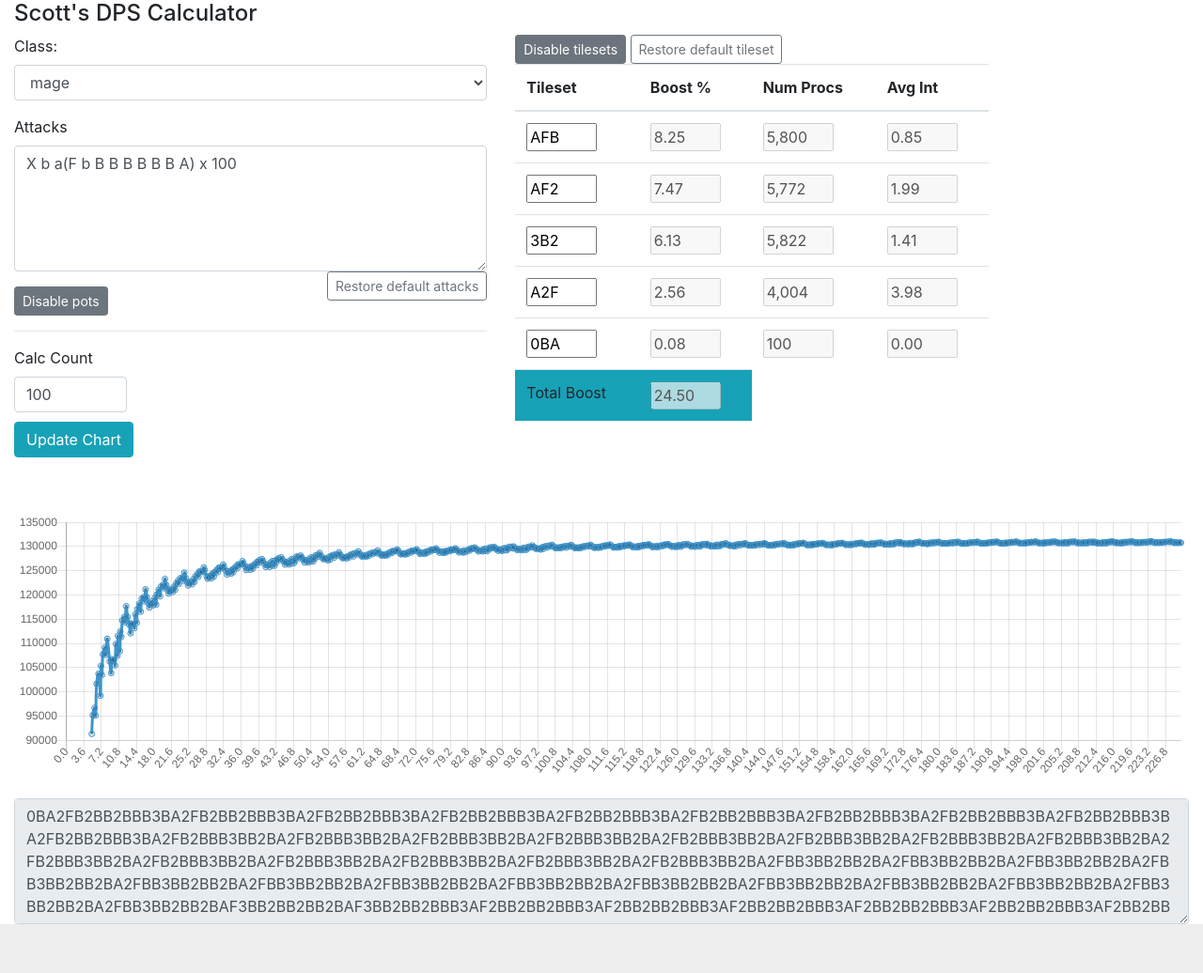
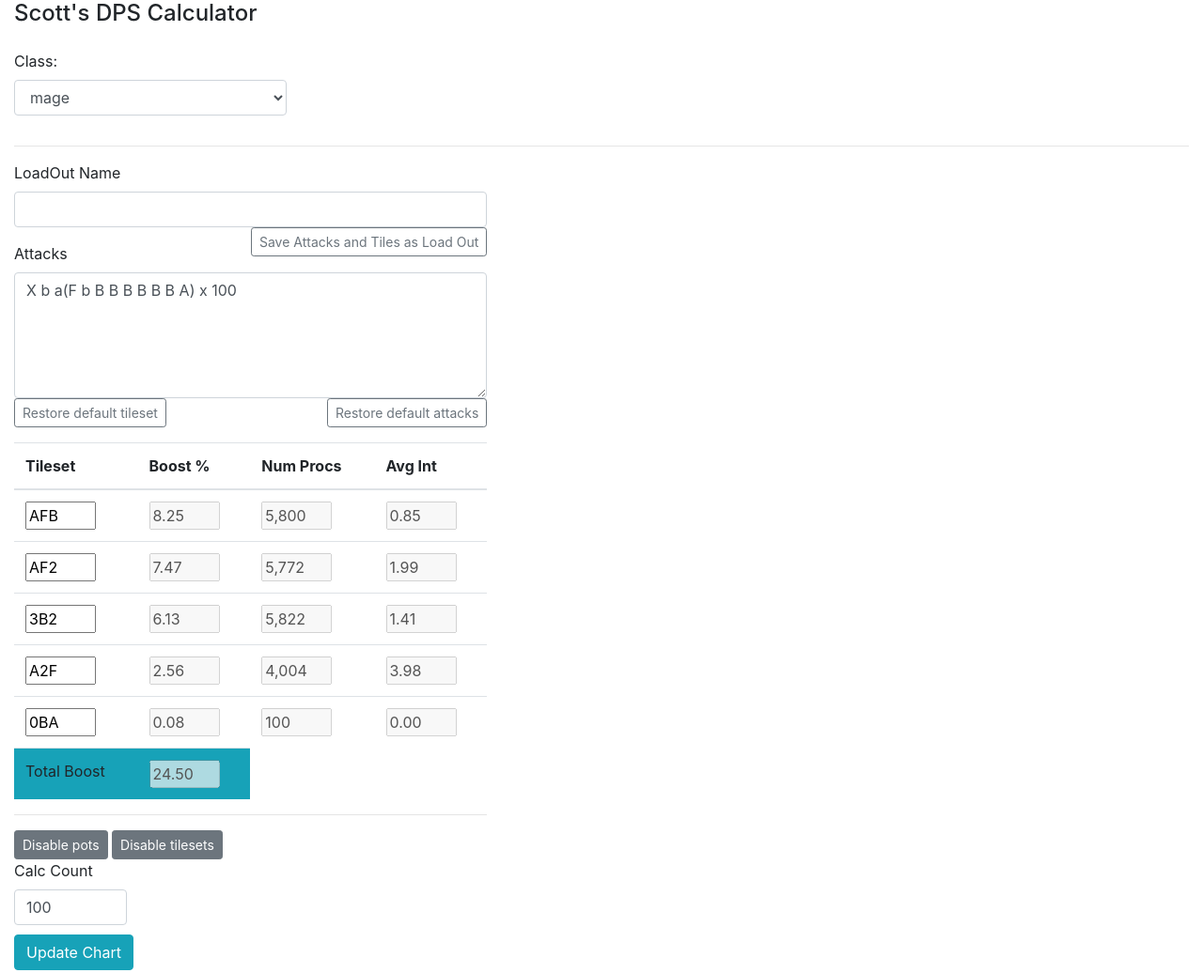
Before and after one commit to ScottMackay2/OrbusVR_greg_calculator, a plain HTML site: page index.html in a window 1280 px wide. Shown: the top 1036 px of the page at 94% size. Before the commit the page ends 984 px from the top, so only its background shows below. Drawn offline with Linux system fonts and the light colour scheme; files whose address does not match are found by name.

Commit message:
Fixed UI to be on top of each other. Buttons will be going away eventually

```diff
--- a/index.html
+++ b/index.html
@@ -15,15 +15,14 @@
 <body>
 	<div class="container-fluid">
 		<div class="row">
-			<div class="col-sm-12">
+			<div class="col-sm-12 form-group">
 				<h4>Scott's DPS Calculator</h4>
 			</div>
 		</div>
 		<div class="row">
-			<div class="col-xs-12 col-sm-12 col-md-6 col-lg-5 col-xl-5">
-				<form>
+			<div class="col-sm-3">
 				<div class="form-group">
-						<label for="chartnum">Class: </label>
+					<label for="chartnum" class="control-label">Class: </label>
 					<select name="chartnum" id="chartnum" class="form-control" onchange="restoreDefaults()">
 						<option value="1">mage</option>
 						<option value="2">scoundrel</option>
@@ -33,24 +32,23 @@
 						<option value="6">manip_ranger</option>
 					</select>
 				</div>
+			</div>
+		</div><hr>
+		<div class="row">
+			<div class="col-xs-12 col-sm-12 col-md-6 col-lg-5 col-xl-5">
+				<form>
+					<div class="form-group">
+						<label for="nameLoadOut">LoadOut Name</label>
+						<input type="text" name="nameLoadOut" id="nameLoadOut" class="form-control">
+						<button type="button" class="btn btn-outline-secondary btn-sm float-right">Save Attacks and Tiles as Load Out</button>
+					</div>
 					<div class="form-group">
 						<label for="attacks">Attacks</label>
 						<textarea class="form-control" id="attacks" rows="5"></textarea>
+						<button id="resetTilesets" onclick="restoreTilesets()" class="btn btn-outline-secondary btn-sm float">Restore default tileset</button>
 						<button type="button" class="btn btn-outline-secondary btn-sm float-right" onclick="restoreAttacks()">Restore default attacks</button>
 					</div>
 				</form>
-				<button id="togglePots" onclick="togglePots()" class="btn btn-outline-secondary btn-sm active" data-toggle="button" aria-pressed="true">Disable pots</button>
-				<hr>
-				<div class="form-group">
-					<label for="calcCount">Calc Count</label>
-					<input type="number"  name="calcCount" id="calcCount" class="form-control" style="max-width:120px; margin-bottom:10px;" value=100>
-					<button id="updateChart" class="btn btn-info" onclick="loadAllCharts()">Update Chart</button>
-				</div>
-			</div>
-
-			<div class="col-xs-12 col-sm-12 col-md-6 col-lg-5 col-xl-5">
-				<button id="toggleTilesets" onclick="toggleTilesets()" class="btn btn-outline-secondary btn-sm active" data-toggle="button" aria-pressed="true">Disable tilesets</button>
-				<button id="resetTilesets" onclick="restoreTilesets()" class="btn btn-outline-secondary btn-sm float">Restore default tileset</button>
 				<div class="table-responsive-sm">
 					<table class="table">
 						<thead>
@@ -99,6 +97,18 @@
 						</tbody>
 					</table>
 				</div>
+
+				<hr>
+				<div class="form-group">
+					<button id="togglePots" onclick="togglePots()" class="btn btn-outline-secondary btn-sm active" data-toggle="button" aria-pressed="true">Disable pots</button>
+					<button id="toggleTilesets" onclick="toggleTilesets()" class="btn btn-outline-secondary btn-sm active" data-toggle="button" aria-pressed="true">Disable tilesets</button>
+					<br><label for="calcCount">Calc Count</label>
+					<input type="number"  name="calcCount" id="calcCount" class="form-control" style="max-width:120px; margin-bottom:10px;" value=100>
+					<button id="updateChart" class="btn btn-info" onclick="loadAllCharts()">Update Chart</button>
+				</div>
+			</div>
+
+			<div class="col-xs-12 col-sm-12 col-md-6 col-lg-5 col-xl-5">
 			</div>
 		</div>
 		<div class="row">
```
Lines whose indentation alone changed are shown as unchanged.
